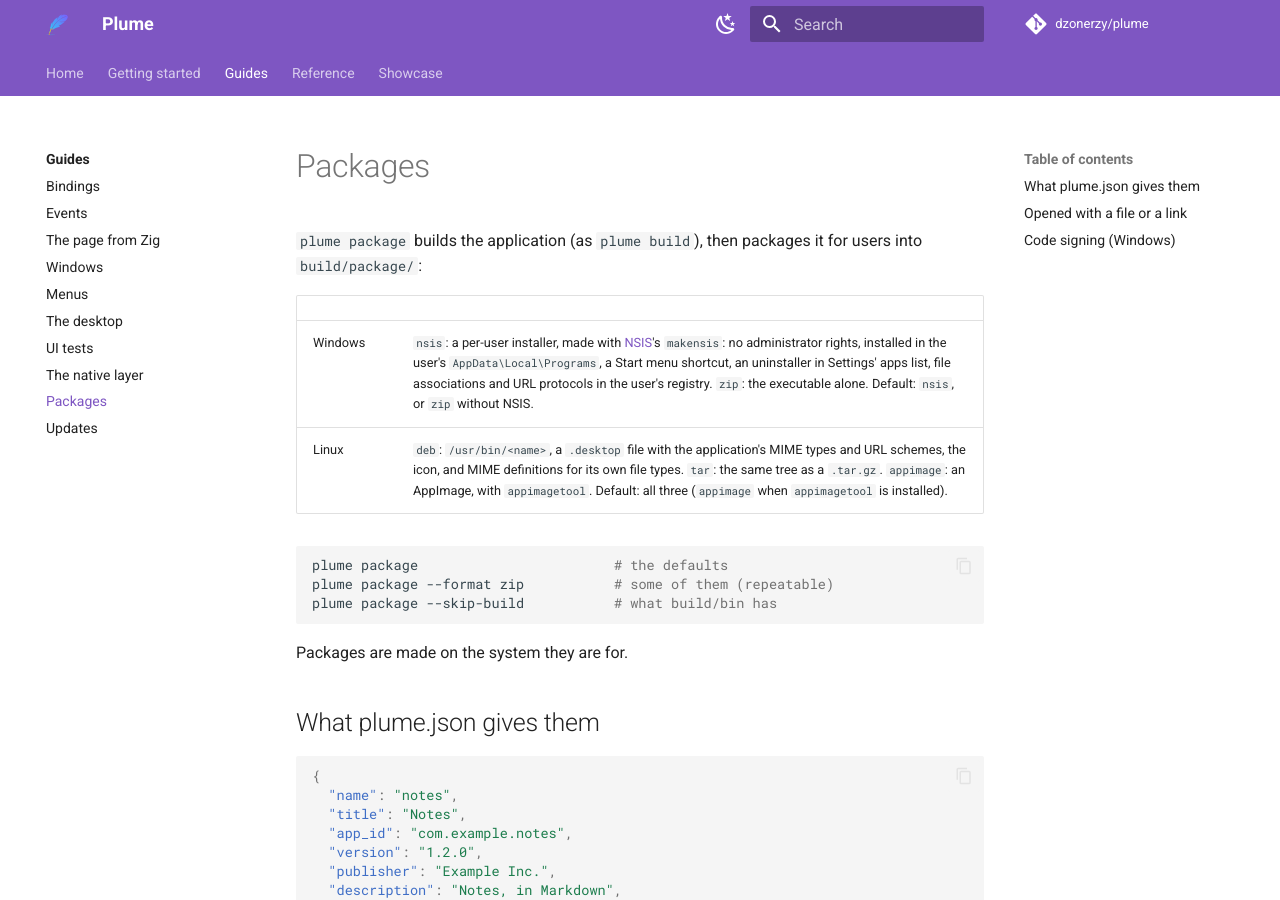
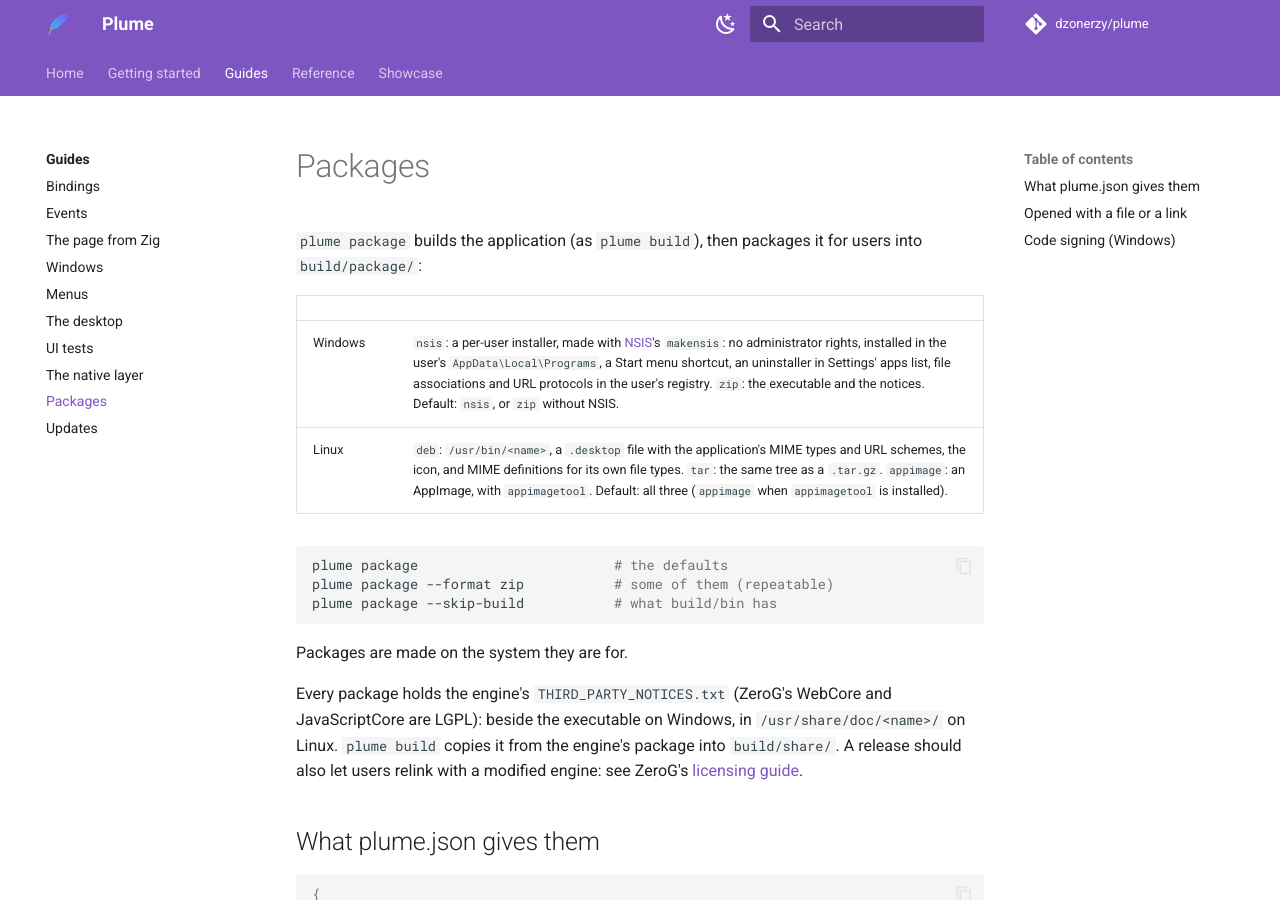
Before and after one commit to dzonerzy/plume, an MkDocs documentation site: the page built from docs/guides/packaging.md, in a window 1280 px wide and 900 px high. Built offline with MkDocs 1.6.1 and Material for MkDocs 9.7.7, drawn with Linux system fonts in a browser that asks for light colours; comment, search, counter and statistics services are not loaded.

Commit message:
plume package: the engine's notices in every package; LICENSE is BSD-2 alone
plume build copies ZeroG's THIRD_PARTY_NOTICES.txt (LGPL WebCore and
JavaScriptCore) from the engine's package into build/share; plume package
puts it beside the executable in the installer and the zip, and in
usr/share/doc/<name>/ in the deb, the tarball and the AppImage. CI checks the
zip, the deb and the tarball.

LICENSE ends with the license (GitHub showed it as "Other"); what it said
about applications and the engine is in the README and the packaging guide.

````diff
--- a/docs/guides/packaging.md
+++ b/docs/guides/packaging.md
@@ -5,7 +5,7 @@ users into `build/package/`:
 
 | | |
 | --- | --- |
-| Windows | `nsis`: a per-user installer, made with [NSIS](https://nsis.sourceforge.io)'s `makensis`: no administrator rights, installed in the user's `AppData\Local\Programs`, a Start menu shortcut, an uninstaller in Settings' apps list, file associations and URL protocols in the user's registry. `zip`: the executable alone. Default: `nsis`, or `zip` without NSIS. |
+| Windows | `nsis`: a per-user installer, made with [NSIS](https://nsis.sourceforge.io)'s `makensis`: no administrator rights, installed in the user's `AppData\Local\Programs`, a Start menu shortcut, an uninstaller in Settings' apps list, file associations and URL protocols in the user's registry. `zip`: the executable and the notices. Default: `nsis`, or `zip` without NSIS. |
 | Linux | `deb`: `/usr/bin/<name>`, a `.desktop` file with the application's MIME types and URL schemes, the icon, and MIME definitions for its own file types. `tar`: the same tree as a `.tar.gz`. `appimage`: an AppImage, with `appimagetool`. Default: all three (`appimage` when `appimagetool` is installed). |
 
 ```sh
@@ -15,6 +15,13 @@ plume package --skip-build           # what build/bin has
 ```
 
 Packages are made on the system they are for.
+
+Every package holds the engine's `THIRD_PARTY_NOTICES.txt` (ZeroG's WebCore
+and JavaScriptCore are LGPL): beside the executable on Windows, in
+`/usr/share/doc/<name>/` on Linux. `plume build` copies it from the engine's
+package into `build/share/`. A release should also let users relink with a
+modified engine: see ZeroG's
+[licensing guide](https://dzonerzy.github.io/ZeroG/guides/licensing/).
 
 ## What plume.json gives them
 
````
Also changed, not shown: README.md (+6 -2 lines), 4 other files.
